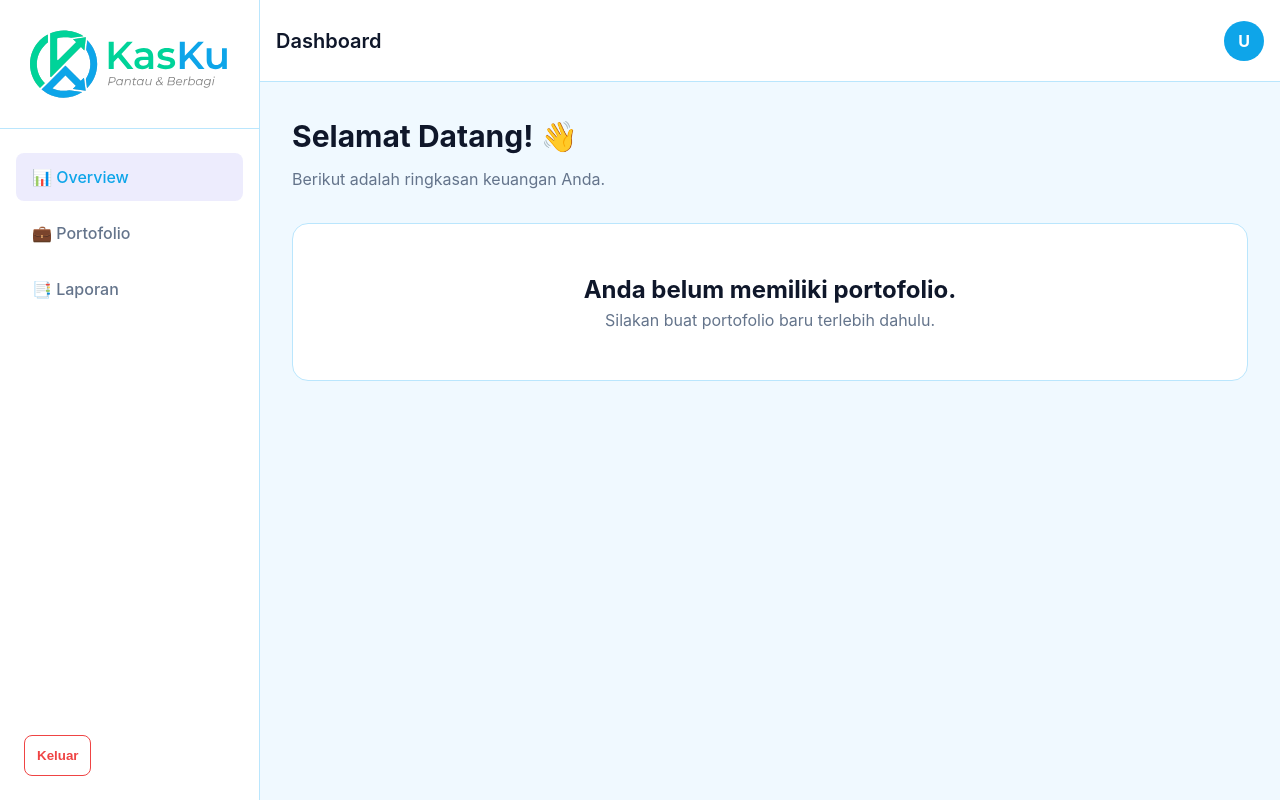
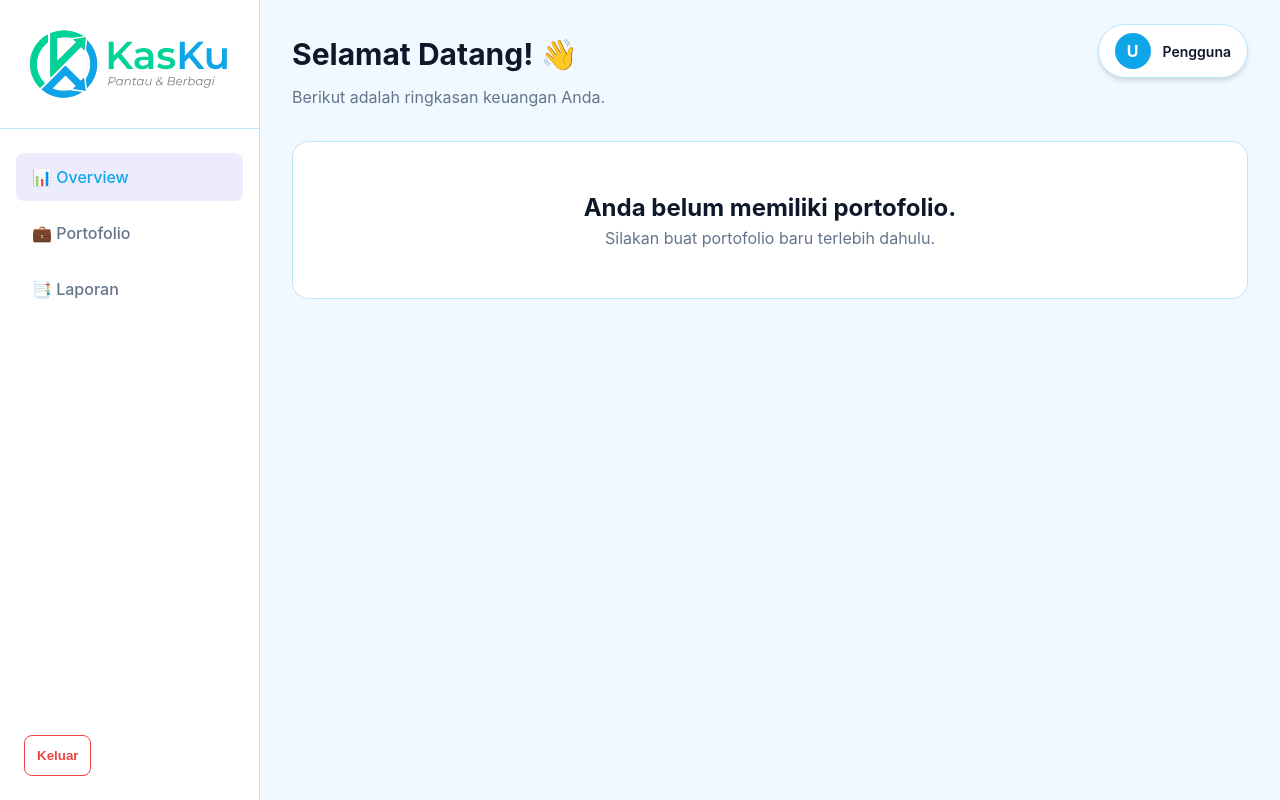
Before and after one commit to krisnanda21/kasku, a Next.js app in the folder frontend/: page /dashboard in a window 1280 px wide. Built offline with nearby package versions, Linux system fonts and the light colour scheme; no server answers.

Commit message:
feat: fetch and display user profile in dashboard layout

```diff
--- a/frontend/src/app/actions/auth.ts
+++ b/frontend/src/app/actions/auth.ts
@@ -85,3 +85,21 @@ export async function logoutAction() {
   cookieStore.delete('jwt');
   redirect('/login');
 }
+
+export async function getUserMe() {
+  const cookieStore = await cookies();
+  const token = cookieStore.get('jwt')?.value;
+  if (!token) return null;
+
+  try {
+    const res = await fetch(`${API_URL}/auth/me`, {
+      headers: { Authorization: `Bearer ${token}` },
+      cache: 'no-store'
+    });
+    if (!res.ok) return null;
+    const data = await res.json();
+    return data.data;
+  } catch (error) {
+    return null;
+  }
+}
--- a/frontend/src/app/dashboard/layout.module.css
+++ b/frontend/src/app/dashboard/layout.module.css
@@ -77,16 +77,7 @@
   flex-grow: 1;
   display: flex;
   flex-direction: column;
-}
-
-.header {
-  height: 82px;
-  background-color: var(--card-bg);
-  border-bottom: 1px solid var(--border-color);
-  display: flex;
-  align-items: center;
-  justify-content: space-between;
-  padding: 2rem 1rem;
+  position: relative;
 }
 
 .content {
--- a/frontend/src/app/dashboard/layout.tsx
+++ b/frontend/src/app/dashboard/layout.tsx
@@ -3,8 +3,9 @@
 import Link from 'next/link';
 import { usePathname } from 'next/navigation';
 import Image from 'next/image';
-import { logoutAction } from '@/app/actions/auth';
+import { logoutAction, getUserMe } from '@/app/actions/auth';
 import styles from './layout.module.css';
+import { useEffect, useState } from 'react';
 
 export default function DashboardLayout({
   children,
@@ -12,6 +13,18 @@ export default function DashboardLayout({
   children: React.ReactNode;
 }) {
   const pathname = usePathname();
+  const [user, setUser] = useState<{name: string, email: string} | null>(null);
+
+  useEffect(() => {
+    getUserMe().then(data => {
+      if (data) setUser(data);
+    });
+  }, []);
+
+  const getInitial = (name: string) => {
+    if (!name) return 'U';
+    return name.charAt(0).toUpperCase();
+  };
 
   return (
     <div className={styles.dashboardContainer}>
@@ -50,14 +63,14 @@ export default function DashboardLayout({
       </aside>
 
       <main className={styles.mainContent}>
-        <header className={styles.header}>
-          <h2 style={{ fontSize: '1.25rem', fontWeight: 600 }}>Dashboard</h2>
-          <div>
-            <div style={{ width: '40px', height: '40px', borderRadius: '50%', backgroundColor: 'var(--primary)', color: 'white', display: 'flex', alignItems: 'center', justifyContent: 'center', fontWeight: 'bold' }}>
-              U
+        <div style={{ position: 'absolute', top: '1.5rem', right: '2rem', zIndex: 10 }}>
+          <div style={{ display: 'flex', alignItems: 'center', gap: '0.75rem', backgroundColor: 'var(--card-bg)', padding: '0.5rem 1rem', borderRadius: '2rem', border: '1px solid var(--border-color)', boxShadow: '0 4px 6px -1px rgba(0, 0, 0, 0.1), 0 2px 4px -1px rgba(0, 0, 0, 0.06)' }}>
+            <div style={{ width: '36px', height: '36px', borderRadius: '50%', backgroundColor: 'var(--primary)', color: 'white', display: 'flex', alignItems: 'center', justifyContent: 'center', fontWeight: 'bold' }}>
+              {getInitial(user?.name || '')}
             </div>
+            <span style={{ fontWeight: 600, fontSize: '0.875rem' }}>{user?.name || 'Pengguna'}</span>
           </div>
-        </header>
+        </div>
         <div className={styles.content}>
           {children}
         </div>
```
Also changed, not shown: 2 other files (tests, documents, lock files or other folders).
